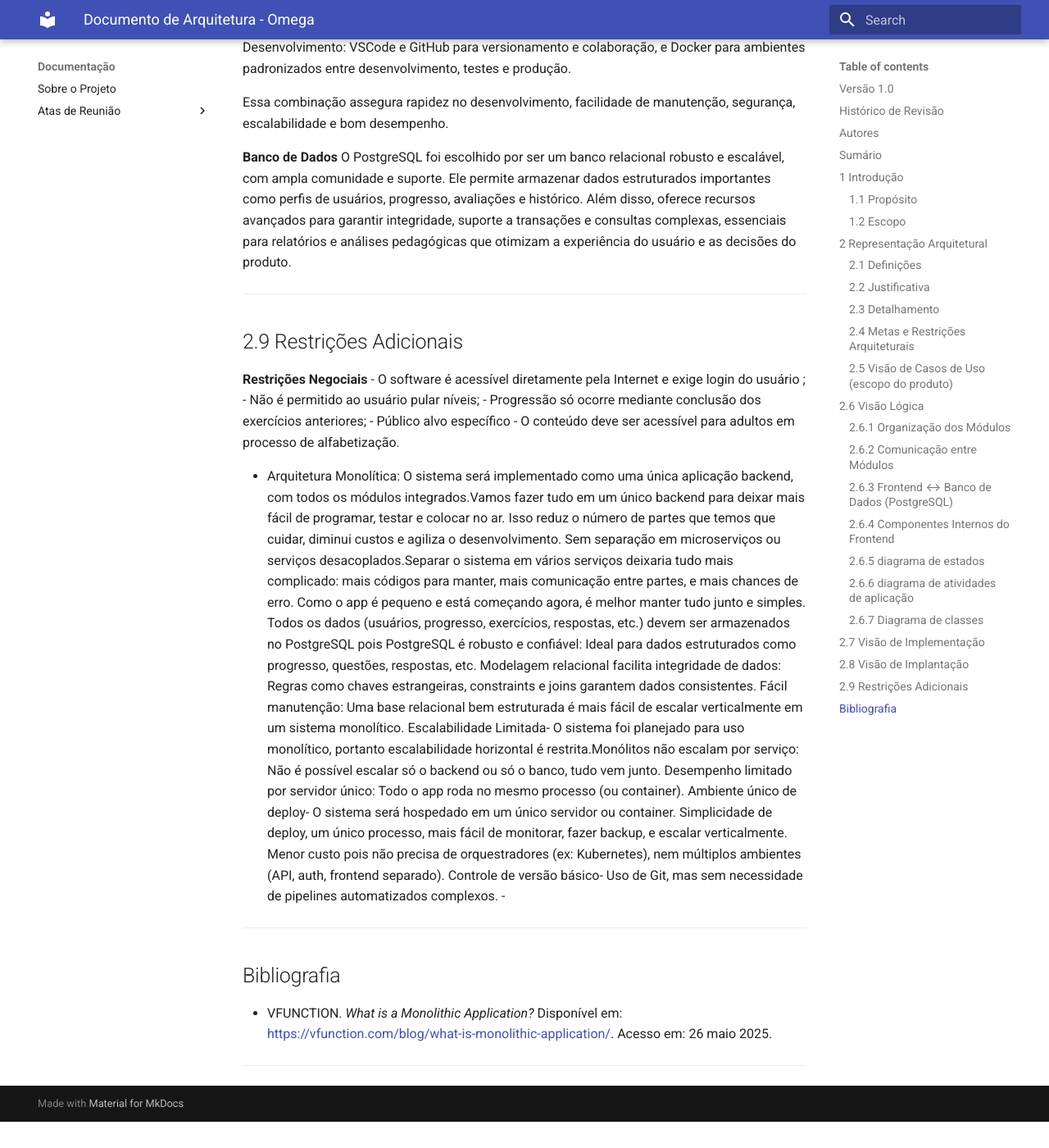
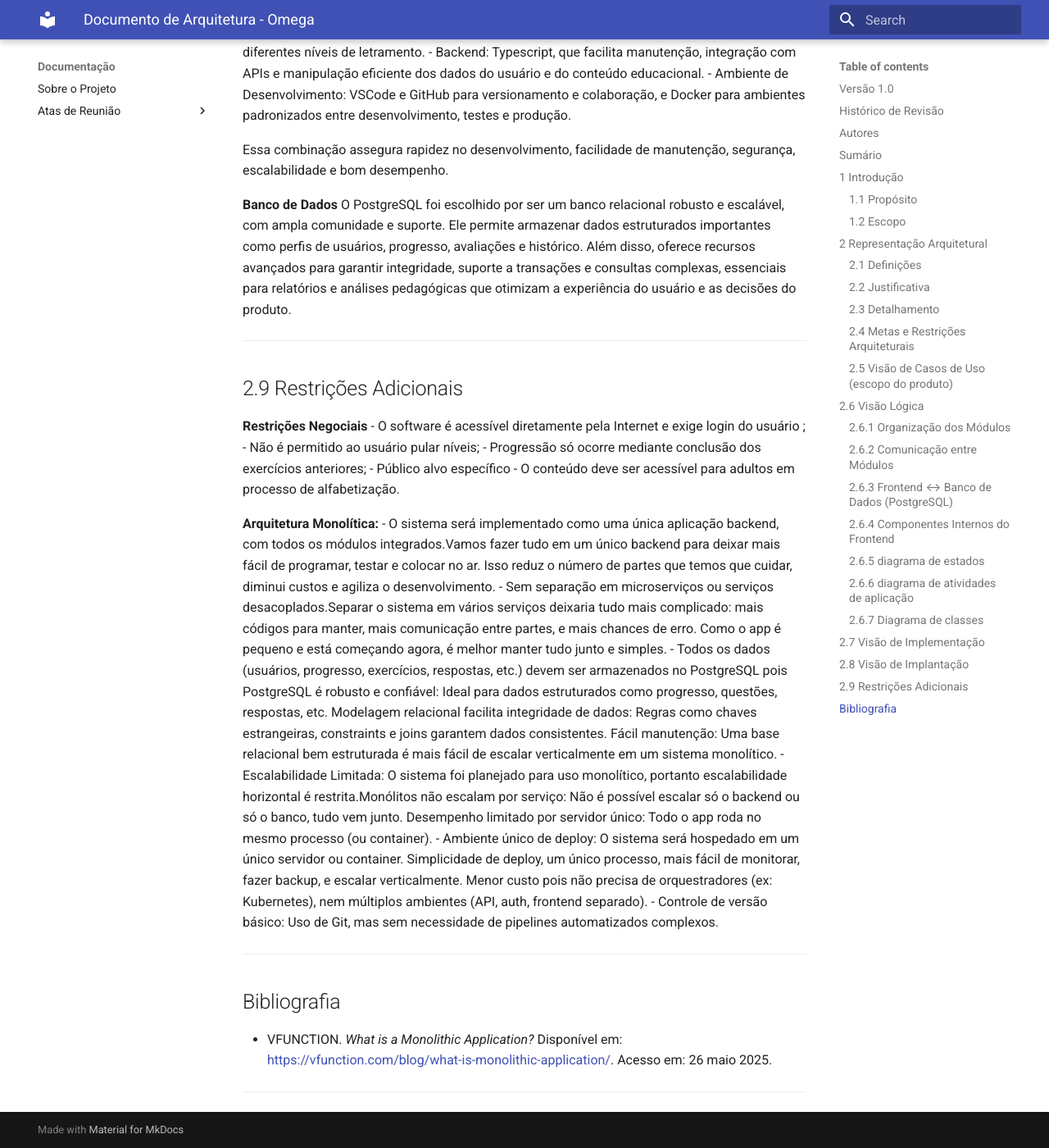
Before and after one commit to yaabdon/mds_othala_project, an MkDocs documentation site: the page built from docs/Arquitetura.md, in a window 1280 px wide and 1400 px high, scrolled down 9079 px. Shown: the whole window at 82% size. Built offline with MkDocs 1.6.1 and Material for MkDocs 9.7.7, drawn with Linux system fonts in a browser that asks for light colours; before the commit the page ends 10447 px from its top, so only the background shows below that; some of the changed text lies outside the part shown.

Commit message:
feat: continuando os ajustes na documentação

```diff
--- a/docs/Arquitetura.md
+++ b/docs/Arquitetura.md
@@ -196,8 +196,10 @@
 **Camada de Apresentação – Interface com Usuários:**
 
 A camada de apresentação é responsável pela interação direta com os usuários, exibindo informações e coletando entradas. No contexto do Omega(Ω), esta camada será desenvolvida utilizando tecnologias web modernas para criar uma interface intuitiva e responsiva.
-Protótipos de Baixa Fidelidade:
+
+**Protótipos de Baixa Fidelidade:**
 ---imagem--
+
 **Explicação do Protótipo:**
 
 Este protótipo simplificado mostra os elementos básicos da tela de login: campos para nome de usuário e senha, e botões para "Entrar" e "Cadastre-se". O objetivo é capturar a funcionalidade principal e a disposição dos elementos sem se preocupar com detalhes estéticos. A interação com o usuário ocorrerá através da inserção de dados e cliques nos botões, que disparam as ações correspondentes na lógica de negócios.
@@ -246,16 +248,15 @@
 - Progressão só ocorre mediante conclusão dos exercícios anteriores;
 - Público alvo específico - O conteúdo deve ser acessível para adultos em processo de alfabetização.
 
-- Arquitetura Monolítica:
-O sistema será implementado como uma única aplicação backend, com todos os módulos integrados.Vamos fazer tudo em um único backend para deixar mais fácil de programar, testar e colocar no ar. Isso reduz o número de partes que temos que cuidar, diminui custos e agiliza o desenvolvimento.
-Sem separação em microserviços ou serviços desacoplados.Separar o sistema em vários serviços deixaria tudo mais complicado: mais códigos para manter, mais comunicação entre partes, e mais chances de erro. Como o app é pequeno e está começando agora, é melhor manter tudo junto e simples.
-Todos os dados (usuários, progresso, exercícios, respostas, etc.) devem ser armazenados no PostgreSQL pois PostgreSQL é robusto e confiável: Ideal para dados estruturados como progresso, questões, respostas, etc.
+**Arquitetura Monolítica:**
+- O sistema será implementado como uma única aplicação backend, com todos os módulos integrados.Vamos fazer tudo em um único backend para deixar mais fácil de programar, testar e colocar no ar. Isso reduz o número de partes que temos que cuidar, diminui custos e agiliza o desenvolvimento.
+- Sem separação em microserviços ou serviços desacoplados.Separar o sistema em vários serviços deixaria tudo mais complicado: mais códigos para manter, mais comunicação entre partes, e mais chances de erro. Como o app é pequeno e está começando agora, é melhor manter tudo junto e simples.
+- Todos os dados (usuários, progresso, exercícios, respostas, etc.) devem ser armazenados no PostgreSQL pois PostgreSQL é robusto e confiável: Ideal para dados estruturados como progresso, questões, respostas, etc.
 Modelagem relacional facilita integridade de dados: Regras como chaves estrangeiras, constraints e joins garantem dados consistentes. Fácil manutenção: Uma base relacional bem estruturada é mais fácil de escalar verticalmente em um sistema monolítico.
-Escalabilidade Limitada- O sistema foi planejado para uso monolítico, portanto escalabilidade horizontal é restrita.Monólitos não escalam por serviço: Não é possível escalar só o backend ou só o banco, tudo vem junto.
+- Escalabilidade Limitada: O sistema foi planejado para uso monolítico, portanto escalabilidade horizontal é restrita.Monólitos não escalam por serviço: Não é possível escalar só o backend ou só o banco, tudo vem junto.
 Desempenho limitado por servidor único: Todo o app roda no mesmo processo (ou container).
-Ambiente único de deploy- O sistema será hospedado em um único servidor ou container. Simplicidade de deploy, um único processo, mais fácil de monitorar, fazer backup, e escalar verticalmente. Menor custo pois não precisa de orquestradores (ex: Kubernetes), nem múltiplos ambientes (API, auth, frontend separado).
-Controle de versão básico- Uso de Git, mas sem necessidade de pipelines automatizados complexos.
--
+- Ambiente único de deploy: O sistema será hospedado em um único servidor ou container. Simplicidade de deploy, um único processo, mais fácil de monitorar, fazer backup, e escalar verticalmente. Menor custo pois não precisa de orquestradores (ex: Kubernetes), nem múltiplos ambientes (API, auth, frontend separado).
+- Controle de versão básico: Uso de Git, mas sem necessidade de pipelines automatizados complexos.
 
 ---
 
```
